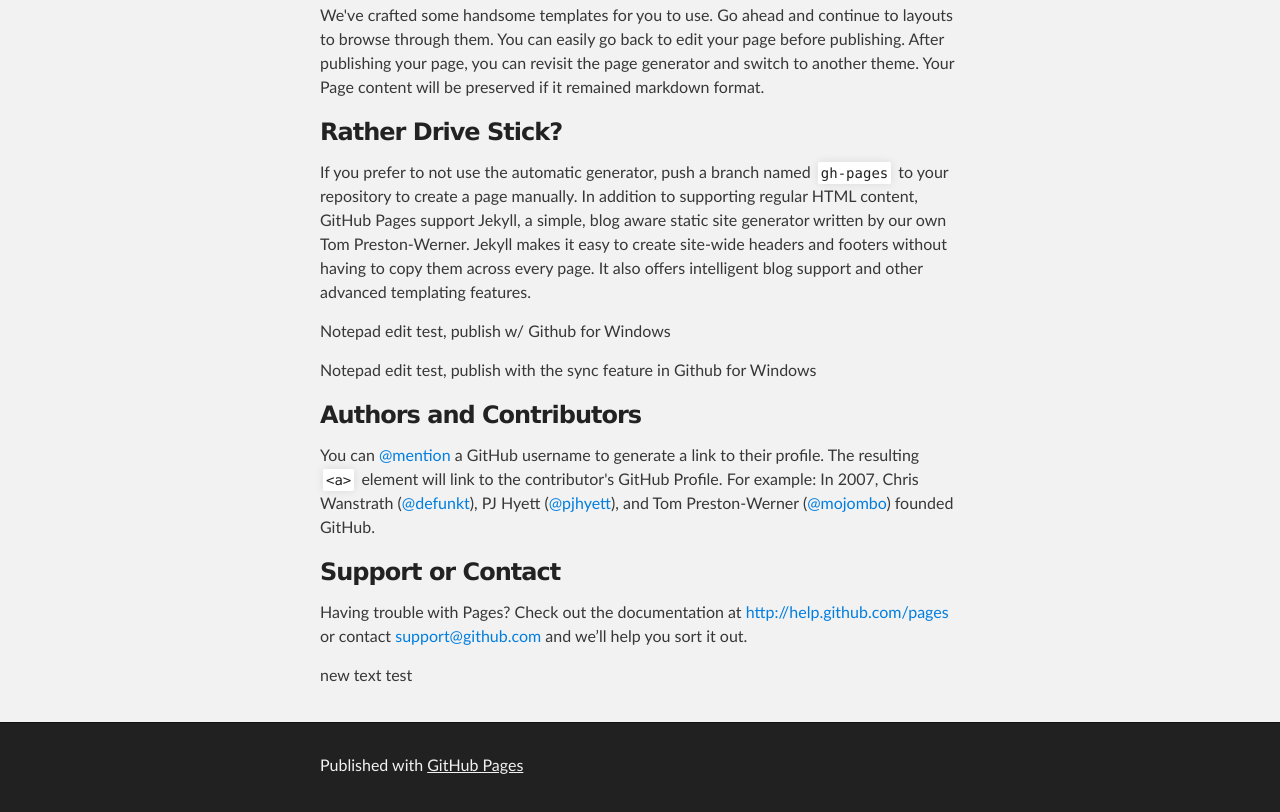
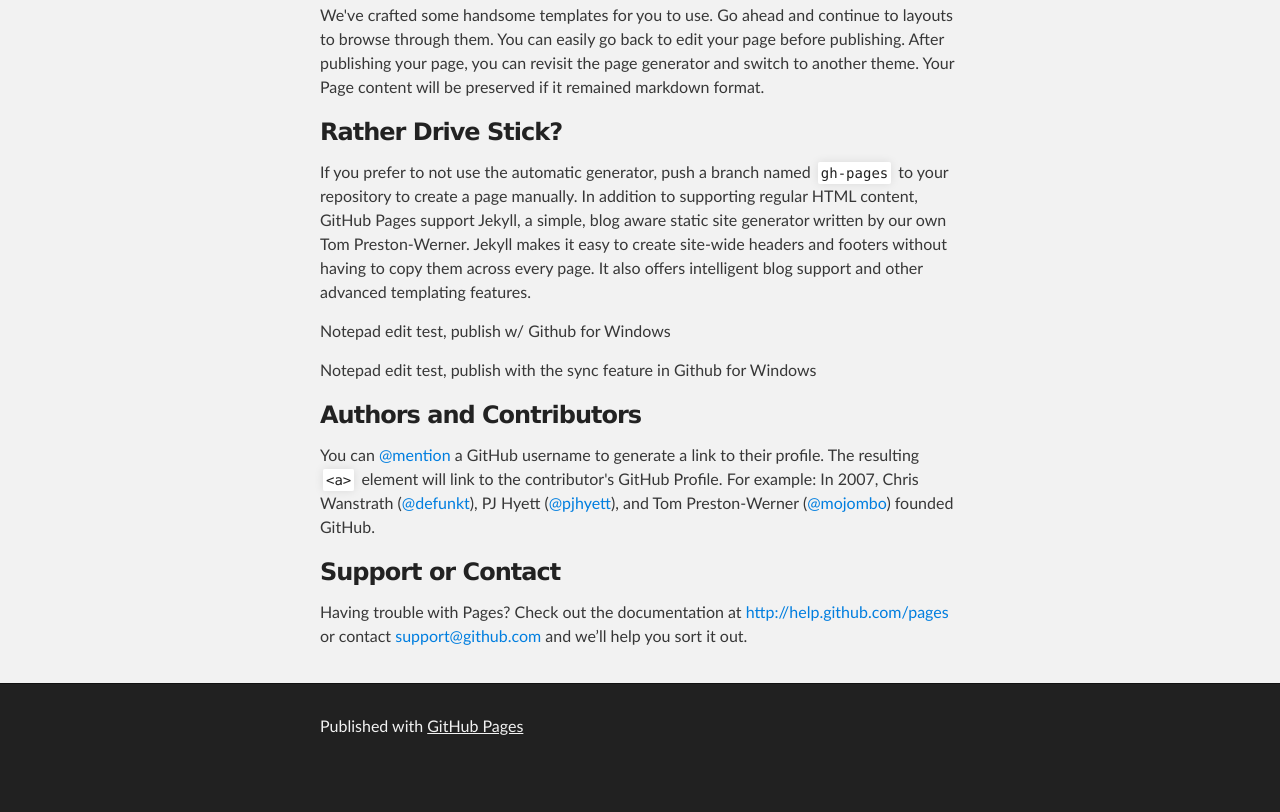
Before and after one commit to jhfrazier/jhfrazier.github.io, a plain HTML site: page index.html in a window 1280 px wide. Shown: the part 622-1434 px from the top of the page. After the commit the page ends 1395 px from the top, so only its background shows below. Drawn offline with Linux system fonts and the light colour scheme.

Commit message:
Revert "Testing adding test"
This reverts commit abb0b06968d84a4b1d4973550c277412d2f3afba.

```diff
--- a/index.html
+++ b/index.html
@@ -60,7 +60,6 @@ $ git checkout gh-pages
 <a name="support-or-contact" class="anchor" href="#support-or-contact"><span class="octicon octicon-link"></span></a>Support or Contact</h3>
 
 <p>Having trouble with Pages? Check out the documentation at <a href="http://help.github.com/pages">http://help.github.com/pages</a> or contact <a href="mailto:support@github.com">support@github.com</a> and we’ll help you sort it out.</p>
-<p>new text test</p>
       </section>
     </div>
 
```
